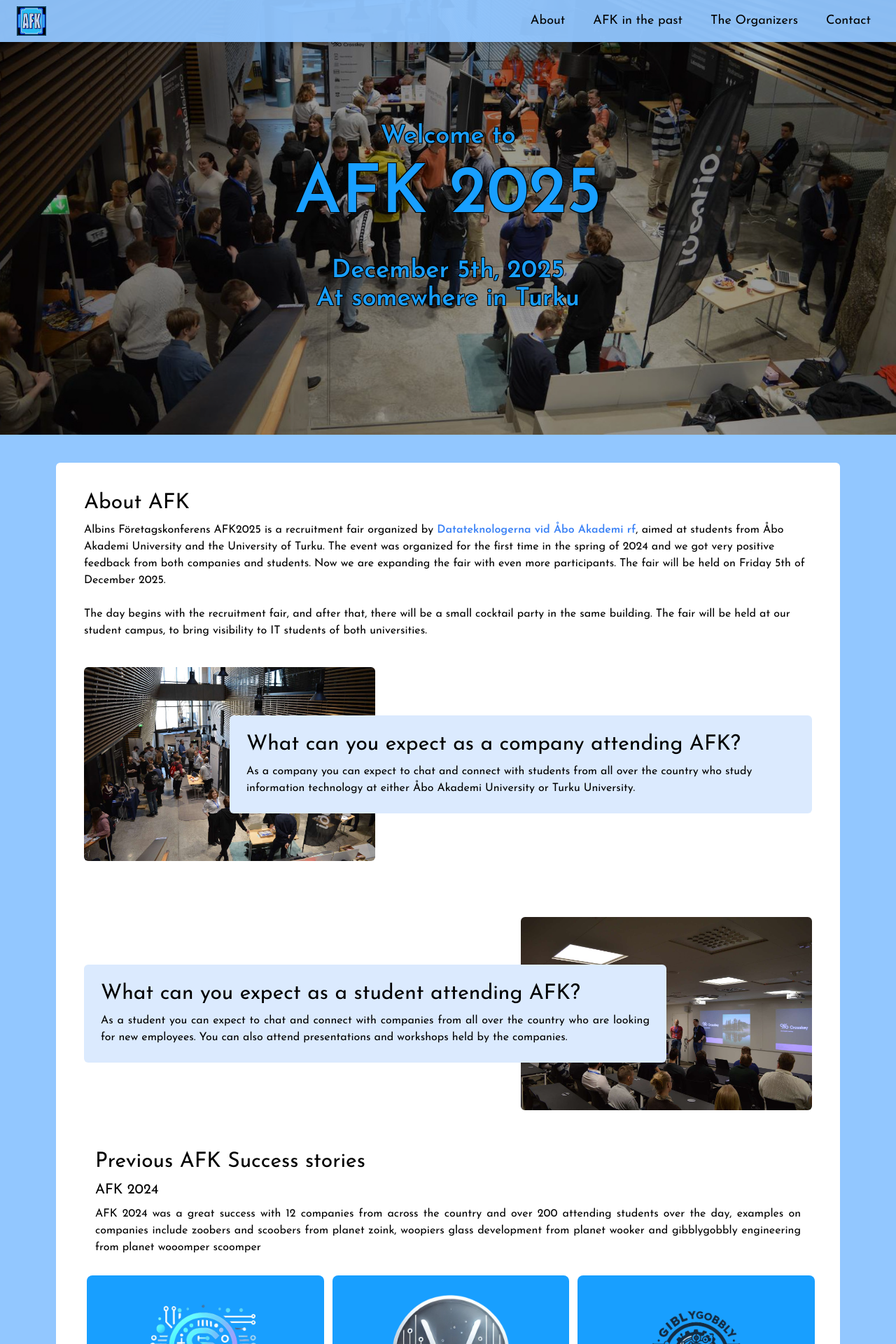
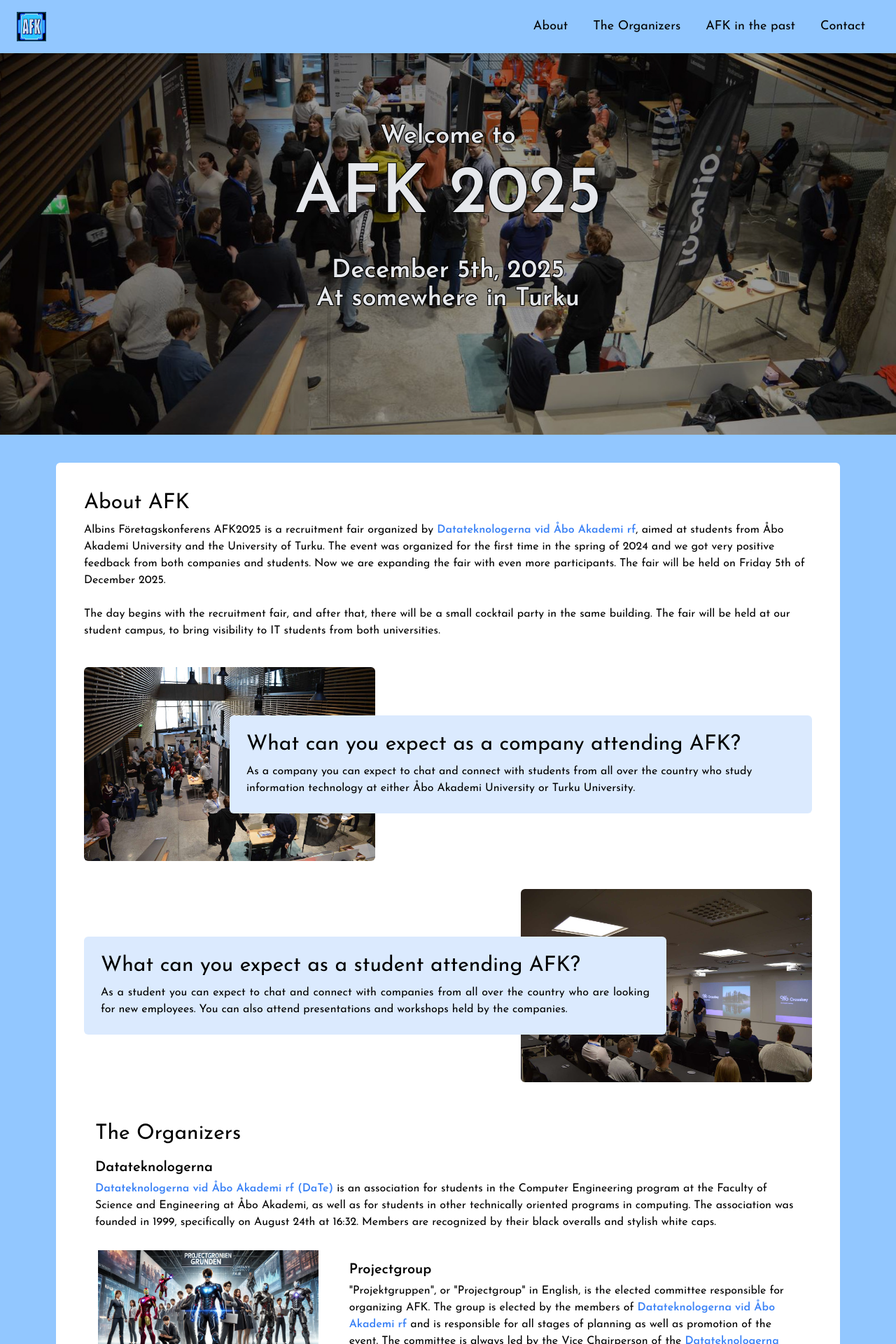
Before and after one commit to Datateknologerna-vid-Abo-Akademi/afk-website, a Next.js app: page / in a window 1280 px wide. Shown: the top 1920 px of the page at 70% size. Built offline with nearby package versions, Linux system fonts and the light colour scheme.

Commit message:
Added animations and information about the organizers

```diff
--- a/src/app/components/afk.js
+++ b/src/app/components/afk.js
@@ -2,22 +2,23 @@
 import WhatIs from "./what_is";
 import Image from "next/image";
 import { ImageTextLeft, ImageTextRight } from "./imageText";
+import Links from "./links";
 
 const AFK = () => {
     return (
         <div id="afk">
             <div className="px-10 pt-10">
                 <h1 className="text-3xl mb-2">About AFK</h1>
-                <p className="text-md">Albins Företagskonferens AFK2025 is a recruitment fair organized by <a className="font-bold text-blue-500 hover:text-primary" href="https://datateknologerna.org/">Datateknologerna vid Åbo Akademi rf</a>, aimed at students from Åbo Akademi University and the University of Turku. The event was organized for the first time in the spring of 2024 and we got very positive feedback from both companies and students. Now we are expanding the fair with even more participants. The fair will be held on Friday 5th of December 2025.</p>
+                <p className="text-md">Albins Företagskonferens AFK2025 is a recruitment fair organized by <Links name="Datateknologerna vid Åbo Akademi rf" link="https://datateknologerna.org/"/>, aimed at students from Åbo Akademi University and the University of Turku. The event was organized for the first time in the spring of 2024 and we got very positive feedback from both companies and students. Now we are expanding the fair with even more participants. The fair will be held on Friday 5th of December 2025.</p>
                 <br />
                 <p className="text-md">
-                The day begins with the recruitment fair, and after that, there will be a small cocktail party in the same building. The fair will be held at our student campus, to bring visibility to IT students of both universities.
+                The day begins with the recruitment fair, and after that, there will be a small cocktail party in the same building. The fair will be held at our student campus, to bring visibility to IT students from both universities.
                 </p>
             </div>
-            <div className="p-10">
+            <div className="px-10 pt-10">
                 <ImageTextLeft imagesrc="/images/afk24-crowd.jpg" imagealt="AFK presentation" imageheight={1063} imagewidth={1600} title="What can you expect as a company attending AFK?" text="As a company you can expect to chat and connect with students from all over the country who study information technology at either Åbo Akademi University or Turku University."/>
             </div>
-            <div className="p-10">
+            <div className="px-10 pt-10">
                 <ImageTextRight imagesrc="/images/afk24-presentation.jpg" imagealt="AFK presentation" imageheight={1063} imagewidth={1600} title="What can you expect as a student attending AFK?" text="As a student you can expect to chat and connect with companies from all over the country who are looking for new employees. You can also attend presentations and workshops held by the companies."/>
             </div>
         </div>
--- /dev/null
+++ b/src/app/components/button.js
@@ -0,0 +1,13 @@
+import React from "react";
+
+const Button = (props) => {
+    return (
+        <button
+        className="text-black hover:bg-blue-400 hover:text-white cursor-pointer p-2 rounded-md"
+        onClick={() => {document.getElementById(props.id).scrollIntoView({behavior: "smooth"})}}>
+        {props.name}
+        </button>
+    );
+}
+
+export default Button;
--- a/src/app/components/content.js
+++ b/src/app/components/content.js
@@ -3,6 +3,7 @@
 import Welcome from "./welcome";
 import Success from "./success";
 import AFK from "./afk";
+import Organizers from "./organizers";
 
 const Content = () => {
     return (
@@ -10,6 +11,7 @@
         <Welcome />
         <div className="mx-20 my-10 bg-white rounded-md">
           <AFK />
+          <Organizers />
           <Success />
         </div>
       </div>
--- a/src/app/components/header.js
+++ b/src/app/components/header.js
@@ -1,20 +1,40 @@
 "use client"
 
 import React from "react";
+import { useState, useEffect } from "react";
 import Image from "next/image";
+import Button from "./button";
+
 
 const Header = () => {
+const [lastScrollY, setLastScrollY] = useState(0);
+  const [hidden, setHidden] = useState(false);
+
+  useEffect(() => {
+    const handleScroll = () => {
+      const currentScrollY = window.scrollY;
+      if (currentScrollY > lastScrollY) {
+        setHidden(true);
+      } else {
+        setHidden(false);
+      }
+      setLastScrollY(currentScrollY);
+    };
+    window.addEventListener("scroll", handleScroll, { passive: true });
+    return () => window.removeEventListener("scroll", handleScroll);
+  }, [lastScrollY]);
+
   return (
-    <nav className="bg-primary flex items-center justify-between fixed border-black shadow-md top-0 h-fit w-full z-30 opacity-95" id="header">
-      <div className="ml-5 flex items-center justify-center">
+    <nav className={`bg-primary flex items-center justify-between fixed border-black shadow-md left-0 w-full z-10 transition-transform duration-300 ${hidden ? "-translate-y-full" : "translate-y-0"}`} id="header">
+      <button className="ml-5 flex items-center justify-center" onClick={() => {document.getElementById("root").scrollIntoView({behavior: "smooth"})}}>
         <Image src="/images/AFK_logo_small.png" alt="AFK logo" height={50} width={50} className="p-1"/>
-      </div>
-      <div className="mr-5 flex items-center gap-10 p-4 text-lg">
+      </button>
+      <div className="mr-5 flex items-center gap-5 p-4 text-lg">
         {/*Temporary links/sections, could be changed to different pages with images or companies etc.*/}
-        <a href="#afk" className="text-black hover:text-white">About</a>
-        <a href="#success" className="text-black hover:text-white">AFK in the past</a>
-        <a href="#success" className="text-black hover:text-white">The Organizers</a>
-        <a href="#footer" className="text-black hover:text-white">Contact</a>
+        <Button name="About" id="afk"/>
+        <Button name="The Organizers" id="organizers"/>
+        <Button name="AFK in the past" id="success"/>
+        <Button name="Contact" id="footer"/>
       </div>
     </nav>
   );
--- /dev/null
+++ b/src/app/components/links.js
@@ -0,0 +1,13 @@
+import React from "react";
+
+const Links = (props) => {
+    return (
+        <a
+        className="font-bold text-blue-500 hover:text-primary"
+        href={props.link}>
+        {props.name}
+        </a>
+    );
+}
+
+export default Links;
--- /dev/null
+++ b/src/app/components/organizers.js
@@ -0,0 +1,29 @@
+import React from "react";
+import Image from "next/image";
+import Links from "./links";
+
+const Organizers = () => {
+    return (
+        <div className="p-10" id="organizers">
+            <div className="p-4">
+                <h1 className="mb-4 text-3xl">The Organizers</h1>
+                <div className="mb-6">
+                    <h2 className="mb-1 text-xl font-bold">Datateknologerna</h2>
+                    <p><Links name="Datateknologerna vid Åbo Akademi rf (DaTe)" link="https://datateknologerna.org/"/> is an association for students in the Computer Engineering program at the Faculty of Science and Engineering at Åbo Akademi, as well as for students in other technically oriented programs in computing. The association was founded in 1999, specifically on August 24th at 16:32. Members are recognized by their black overalls and stylish white caps.</p>
+                </div>
+                <div className="flex flex-row gap-10">
+                    <div className="items-center justify-center w-1/3">
+                        <Image src="/images/organizers-ai.png" alt="Organizers" height={1063} width={1600} className="p-1"/>
+                    </div>
+                    <div className="w-2/3 flex flex-col justify-center">
+                        <h2 className="mb-1 text-xl font-bold">Projectgroup</h2>
+                        <p>"Projektgruppen", or "Projectgroup" in English, is the elected committee responsible for organizing AFK. The group is elected by the members of <Links name="Datateknologerna vid Åbo Akademi rf" link="https://datateknologerna.org/"/> and is responsible for all stages of planning as well as promotion of the event. The committee is always led by the Vice Chairperson of the <Links name="Datateknologerna board" link="https://datateknologerna.org/pages/styrelsen/"/>, that being Ida Wiberg this year.</p>
+                    </div>
+                </div>
+                <p className="text-sm pt-2 text-gray-700">Pictured from right to left: Ida Wiberg, Johnny Löfman, Adam Beijar, Anton Näsman, Rasmus Vilen, Valter Lax, Hugo Söderholm</p>
+            </div>
+        </div>
+    )
+};
+
+export default Organizers;
--- a/src/app/components/welcome.js
+++ b/src/app/components/welcome.js
@@ -9,7 +9,7 @@
       {/*Image*/}
       <Image src="/images/banner.jpg" alt="Welcome to AFK" height={1063} width={1600} className="w-full"/>
       {/*Text over image*/}
-      <div className="text-4xl text-center absolute inset-0 flex justify-center items-center flex-col text-secondary font-bold [text-shadow:-1px_-1px_0_black,1px_-1px_0_black,-1px_1px_0_black,1px_1px_0_black]">
+      <div className="text-4xl text-center absolute inset-0 flex justify-center items-center flex-col text-gray-200 font-bold [text-shadow:-1px_-1px_0_black,1px_-1px_0_black,-1px_1px_0_black,1px_1px_0_black]">
         <div className="text-4xl mb-4">Welcome to</div>
         <h1 className="text-8xl">AFK 2025</h1><br/>
         <h2 className="text-4xl">December 5th, 2025</h2>
--- a/src/app/page.js
+++ b/src/app/page.js
@@ -5,7 +5,7 @@
 
 const Home = () => {
   return (
-    <div className="bg-primary font-serif">
+    <div className="bg-primary font-serif" id="root">
       <Header />
       <Content />
       <Footer />
```
Also changed, not shown: public/images/organizers-ai.png (added).
